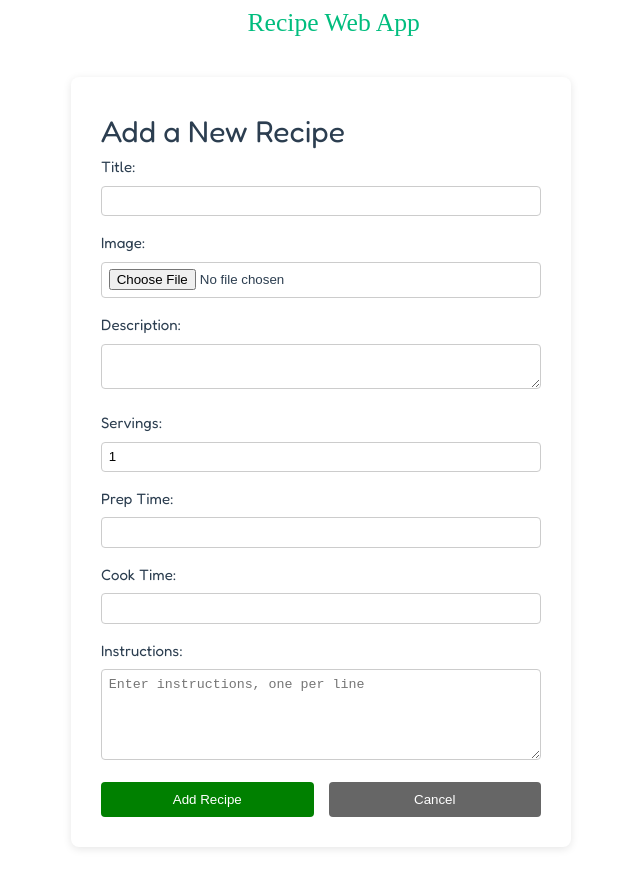
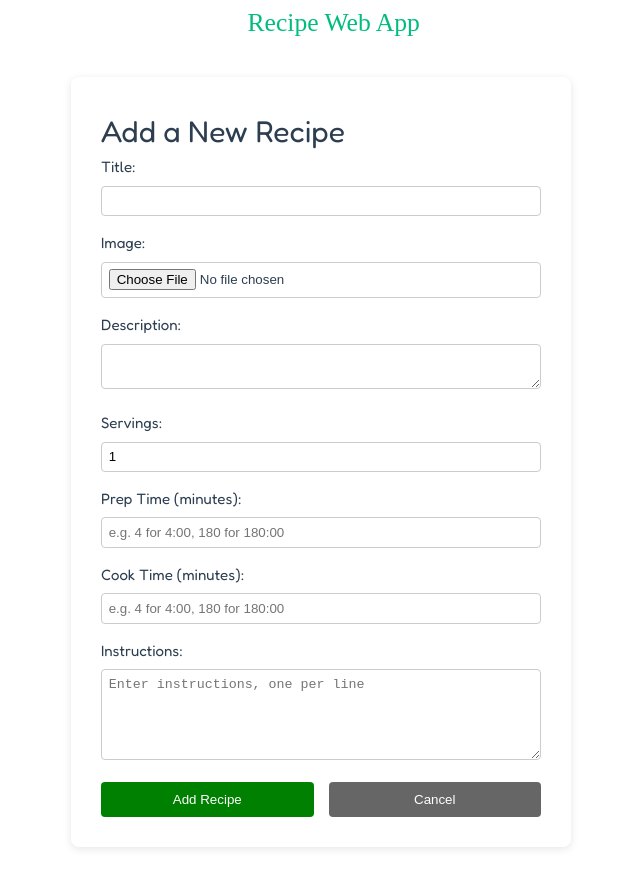
Before and after one commit to merziy/recipe-web-app, a Vue app: page /add-recipe in a window 1280 px wide. Shown: the whole page, without its empty margins (319-959 px from the left). Built offline with nearby package versions, Linux system fonts and the light colour scheme; no server answers; some icons are missing; a web font is replaced by a local one.

Commit message:
add placeholder and format minutes

```diff
--- a/src/views/AddRecipe.vue
+++ b/src/views/AddRecipe.vue
@@ -19,12 +19,12 @@
         <input v-model.number="servings" type="number" min="1" required />
       </label>
       <label>
-        Prep Time:
-        <input v-model="prepTime" required />
+        Prep Time (minutes):
+        <input v-model="prepTime" required placeholder="e.g. 4 for 4:00, 180 for 180:00" />
       </label>
       <label>
-        Cook Time:
-        <input v-model="cookTime" required />
+        Cook Time (minutes):
+        <input v-model="cookTime" required placeholder="e.g. 4 for 4:00, 180 for 180:00" />
       </label>
       <label>
         Instructions:
--- a/src/views/Article.vue
+++ b/src/views/Article.vue
@@ -15,8 +15,8 @@
 
       <div class="meta-row">
         <div class="meta-item">🍽️ <span>{{ recipe.servings || '-' }} Servings</span></div>
-        <div class="meta-item">⏱️ <span>Prep: {{ recipe.prepTime || '-' }}</span></div>
-        <div class="meta-item">🔥 <span>Cook: {{ recipe.cookTime || '-' }}</span></div>
+        <div class="meta-item">⏱️ <span>Prep: {{ formattedPrepTime }}</span></div>
+        <div class="meta-item">🔥 <span>Cook: {{ formattedCookTime }}</span></div>
       </div>
 
       <div v-if="saveMessage" :class="saveMessageClass">
@@ -96,6 +96,16 @@ const imageSrc = computed(() => {
   }
   return null;
 });
+
+const formattedPrepTime = computed(() => formatMinutes(recipe.value?.prepTime));
+const formattedCookTime = computed(() => formatMinutes(recipe.value?.cookTime));
+
+function formatMinutes(val: string | number | undefined): string {
+  if (!val && val !== 0) return '-';
+  const n = Number(val);
+  if (isNaN(n)) return String(val);
+  return `${n}:00 min`;
+}
 
 const saveMessageClass = computed(() => {
   return saveMessage.value.includes('Error') || saveMessage.value.includes('Please')
--- a/src/views/EditRecipe.vue
+++ b/src/views/EditRecipe.vue
@@ -23,12 +23,12 @@
         <input v-model.number="servings" type="number" min="1" required />
       </label>
       <label>
-        Prep Time:
-        <input v-model="prepTime" required />
+        Prep Time (minutes):
+        <input v-model="prepTime" required placeholder="e.g. 4 for 4:00, 180 for 180:00" />
       </label>
       <label>
-        Cook Time:
-        <input v-model="cookTime" required />
+        Cook Time (minutes):
+        <input v-model="cookTime" required placeholder="e.g. 4 for 4:00, 180 for 180:00" />
       </label>
       <label v-if="recipe && recipe.instructions">
         Instructions:
```
